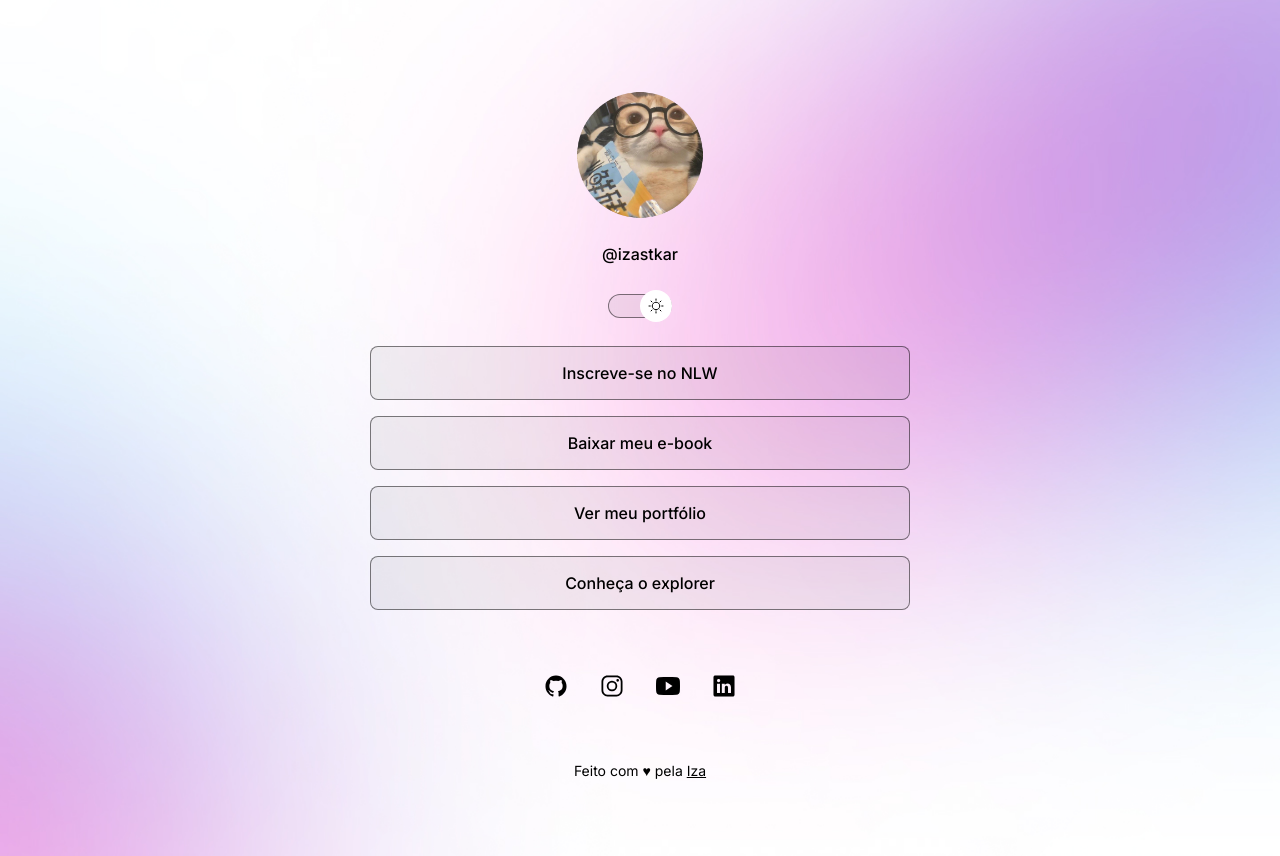
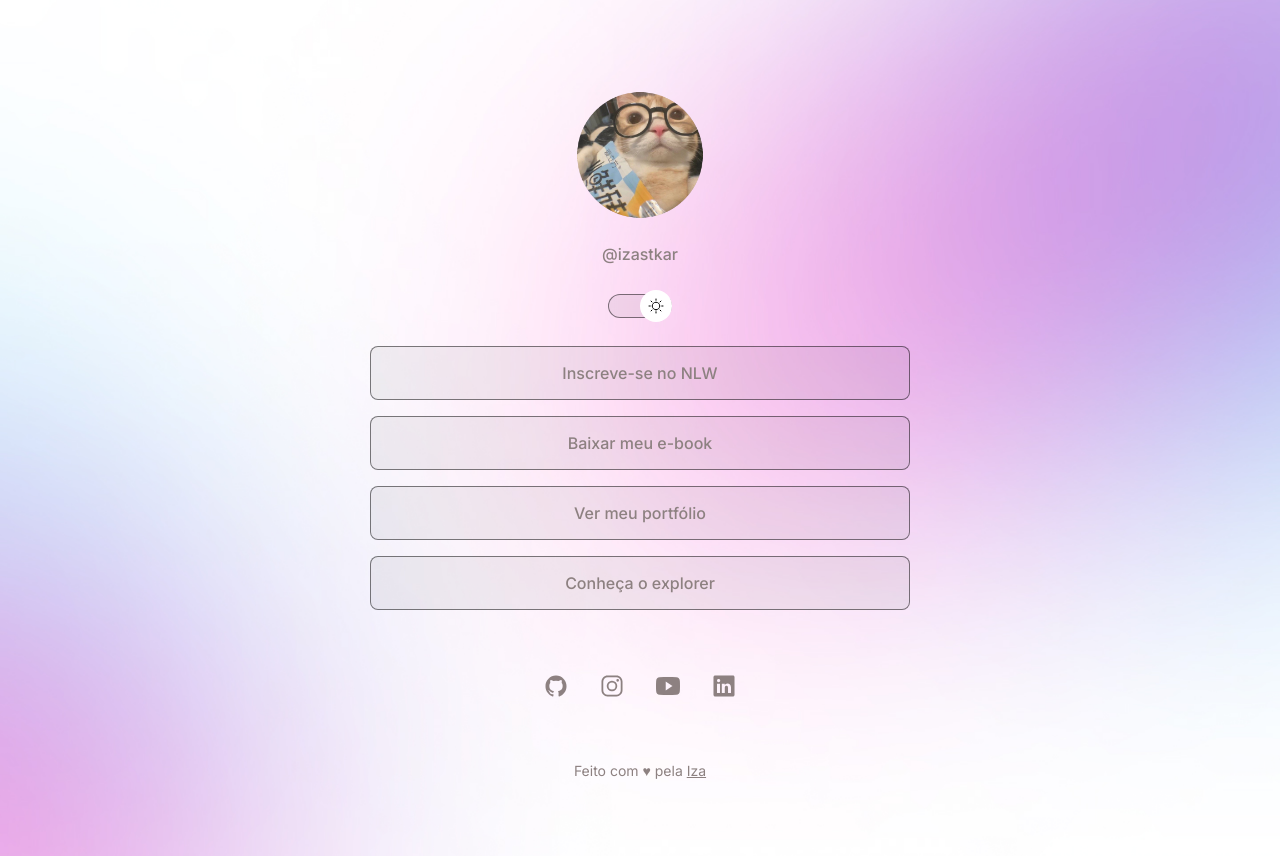
Before and after one commit to Izabellyb/Projeto, a plain HTML site: page index.html in a window 1280 px wide. Both pictures are taken after a click on the element 640 px from the left and 306 px from the top of the page. Drawn offline with nearby package versions, Linux system fonts and the light colour scheme.

Commit message:
mudar cor letra

```diff
--- a/proj.css
+++ b/proj.css
@@ -13,7 +13,7 @@
     --switch-bg-url: url(moon-stars.svg);
 }
 .lighty{
-    --text-color:black;
+    --text-color:#8d8181;
     --bg-url:url(bg-mobile-light.jpg);
     --stroke-color:rgba(0, 0, 0, 0.5);
     --surface-color:rgba(0, 0, 0, 0.05);
```
